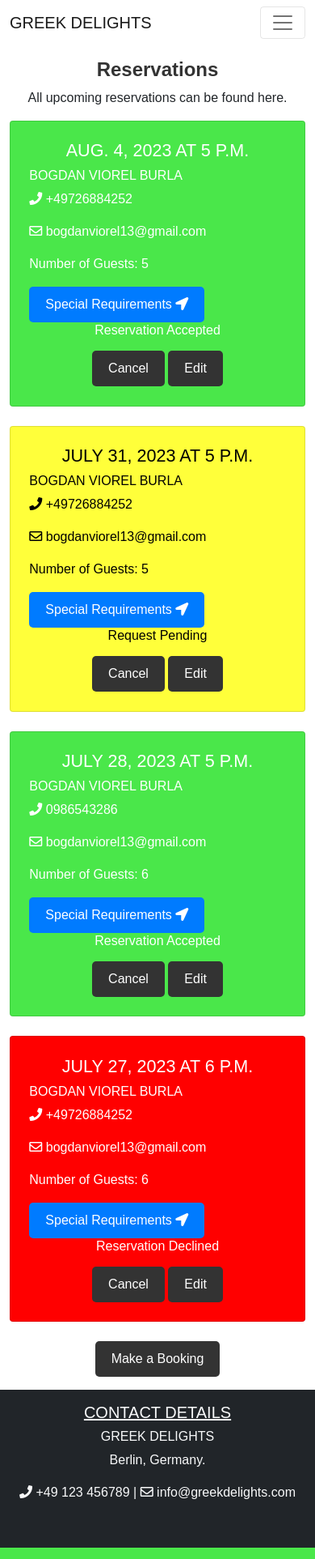
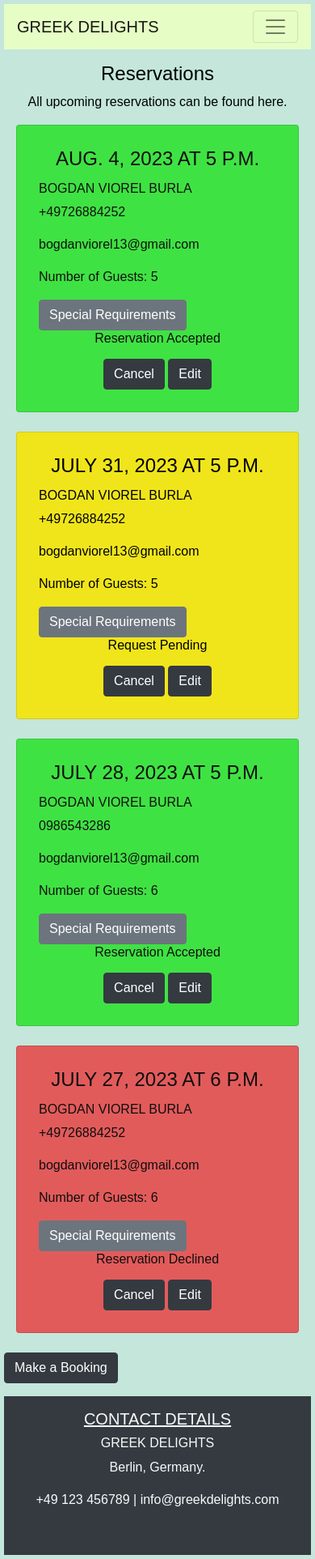
Before and after one commit to Bogdan131992/Project4-Restaurant-Reservation, a Django app: page /reservations in a window 390 px wide. Shown: the whole page at 81% size. Run offline with Django 3.2, Linux system fonts and the light colour scheme; a user stored in the database is signed in; data comes from the database, SQL or seed files in the repository; some libraries are stand-ins or nearby versions.

Commit message:
Add responsive navbar in base.html

```diff
--- a/reservation/templates/base.html
+++ b/reservation/templates/base.html
@@ -10,24 +10,19 @@
     <meta name="viewport" content="width=device-width, initial-scale=1.0">
     <meta
         name="description"
-        content="Welcome to Greek Delights, a restaurant in Berlin, Germany, offering the best of Greek cuisine. Enjoy our delicious Greek dishes in a cozy and friendly atmosphere."
+        content="Welcome to Greek Delights, a restaurant in Berlin, Germany,
+        offering the best of Greek cuisine. Enjoy our delicious Greek dishes i
+        n a cozy and friendly atmosphere."
     />
     <meta
         name="keywords"
-        content="greek delights, restaurant, greek cuisine, berlin, germany, speciality, menu, table, booking, reservation, location, opening hours, contact, details"
+        content="greek delights, restaurant, greek cuisine, berlin, germany,
+        speciality, menu, table, booking, reservation, location, contact, details"
     />
-    <!-- Google Fonts. -->
-    <link rel="preconnect" href="https://fonts.googleapis.com">
-    <link rel="preconnect" href="https://fonts.gstatic.com" crossorigin>
-    <link href="https://fonts.googleapis.com/css2?family=Roboto+Condensed&display=swap" rel="stylesheet">
-    <!-- Favicon. -->
-    <link rel="shortcut icon" href="{% static 'favicon/favicon.ico' %}" />
-    <!-- Font Awesome. -->
-    <link rel="stylesheet" href="https://cdnjs.cloudflare.com/ajax/libs/font-awesome/5.15.3/css/all.min.css">
+
     <!-- Bootstrap. -->
-    <link href="https://cdn.jsdelivr.net/npm/bootstrap@5.0.1/dist/css/bootstrap.min.css" rel="stylesheet"
-        integrity="sha384-+0n0xVW2eSR5OomGNYDnhzAbDsOXxcvSN1TPprVMTNDbiYZCxYbOOl7+AMvyTG2x" crossorigin="anonymous">
-    <!-- Link Stylesheet. -->
+    <link rel="stylesheet" href="https://cdn.jsdelivr.net/npm/bootstrap@4.0.0/dist/css/bootstrap.min.css"
+    integrity="sha384-Gn5384xqQ1aoWXA+058RXPxPg6fy4IWvTNh0E263XmFcJlSAwiGgFAW/dAiS6JXm" crossorigin="anonymous">
     <link rel="stylesheet" href="{% static 'reservation/style.css' %}">
     <!-- Title. -->
     <title>Greek Delights</title>
@@ -37,26 +32,19 @@
 <body class="site">
     <!-- Responsive Navbar. -->
     <header>
-        <nav class="navbar sticky-top navbar-expand-lg navbar-light" style="background-color: white;">
-            <!-- Navbar items container. -->
+      <nav class="navbar sticky-top navbar-expand-md navbar-expand-sm navbar-light" style="background-color: rgba(234, 255, 195, 0.911);">
         <div class="container-fluid">
-                <!-- Contains the restaurant name (brand). -->
           <a class="navbar-brand text-uppercase" href="{% url 'index' %}">Greek Delights</a>
-                <!-- Contains the hamburger menu toggle button. -->
-                <button class="navbar-toggler" type="button" data-bs-toggle="collapse" data-bs-target="#navbarNav"
-                    aria-controls="navbarNav" aria-expanded="false" aria-label="Toggle navigation">
+          <button class="navbar-toggler" type="button" data-toggle="collapse" data-target="#navbarNav" aria-controls="navbarNav" aria-expanded="false" aria-label="Toggle navigation">
             <span class="navbar-toggler-icon"></span>
           </button>
-
-
-                <!-- Contains the navigation links, uses if/else loop for authorization access. -->
           <div class="collapse navbar-collapse" id="navbarNav">
             <ul class="navbar-nav ms-auto">
 
                         {% if user.is_authenticated %}
 
                         <li class="nav-item">
-                            <a class="nav-link" href="{% url 'index' %}"><u> Home</u></a>
+                            <a class="nav-link" href="{% url 'index' %}">Home</a>
                         </li>
                         <li class="nav-item">
                             <a class="nav-link" href="{% url 'booking' %}">Make a Booking</a>
@@ -111,10 +99,25 @@
         </div>
     </footer>
 
+    <style>
+         body {
+            font-family: sans-serif;
+            color: black;
+            background-color: rgba(195, 230, 218, 0.973);
+            margin: 5px;
+        }
+
+
+
+
+            /* Add more styles for phone-sized devices as needed */
+
+    </style>
+
     <!-- Bootstrap Script. -->
-    <script src="https://cdn.jsdelivr.net/npm/bootstrap@5.0.1/dist/js/bootstrap.bundle.min.js"
-        integrity="sha384-gtEjrD/SeCtmISkJkNUaaKMoLD0//ElJ19smozuHV6z3Iehds+3Ulb9Bn9Plx0x4" crossorigin="anonymous">
-    </script>
+    <script src="https://code.jquery.com/jquery-3.2.1.slim.min.js" integrity="sha384-KJ3o2DKtIkvYIK3UENzmM7KCkRr/rE9/Qpg6aAZGJwFDMVNA/GpGFF93hXpG5KkN" crossorigin="anonymous"></script>
+<script src="https://cdn.jsdelivr.net/npm/popper.js@1.12.9/dist/umd/popper.min.js" integrity="sha384-ApNbgh9B+Y1QKtv3Rn7W3mgPxhU9K/ScQsAP7hUibX39j7fakFPskvXusvfa0b4Q" crossorigin="anonymous"></script>
+<script src="https://cdn.jsdelivr.net/npm/bootstrap@4.0.0/dist/js/bootstrap.min.js" integrity="sha384-JZR6Spejh4U02d8jOt6vLEHfe/JQGiRRSQQxSfFWpi1MquVdAyjUar5+76PVCmYl" crossorigin="anonymous"></script>
 
 </body>
 
--- a/reservation/templates/reservations.html
+++ b/reservation/templates/reservations.html
@@ -100,6 +100,28 @@
         </div>
         <a href="{% url 'booking' %}" class="text-center"><button class="btn btn-dark">Make a Booking</button></a>
     </div>
+    <style>
+        /* CSS for Pending Reservations */
+.pending {
+    background-color: rgba(245, 229, 10, 0.918);
+    color: black;
+    padding: 2%;
+}
+
+/* CSS for Accepted Reservations */
+.accepted {
+    background-color: rgba(31, 226, 31, 0.808);
+    color: rgb(17, 16, 16);
+    padding: 2%;
+}
+
+/* CSS for Declined Reservations */
+.declined {
+    background-color: rgb(226, 91, 91);
+    color: rgb(15, 14, 14);
+    padding: 2%;
+}
+    </style>
 </div>
 
 {% endblock %}
--- a/static/reservation/style.css
+++ /dev/null
@@ -1,71 +0,0 @@
-/* styles.css */
-
-/* Add your CSS styles here */
-body {
-    font-family: Arial, sans-serif;
-
-}
-
-.container {
-    max-width: 1200px;
-    margin: 0 auto;
-    padding: 20px;
-}
-
-.page-heading {
-    color: #333;
-    font-size: 24px;
-    font-weight: bold;
-}
-
-.btn {
-    display: inline-block;
-    padding: 10px 20px;
-    background-color: #007bff;
-    color: #fff;
-    text-decoration: none;
-    border: none;
-    border-radius: 5px;
-    cursor: pointer;
-}
-
-.btn-dark {
-    background-color: #333;
-}
-
-.double-booking {
-    color: red;
-}
-
-#hello-message-center {
-    display: block; /* or display: inline-block; */
-    position: fixed;
-    top: 50%;
-    left: 50%;
-    transform: translate(-50%, -50%);
-    background-color: rgba(147, 194, 238, 0.897);
-    color: rgb(248, 20, 31);
-    padding: 20px;
-    font-size: 24px; /* Adjust the font size to your preference */
-}
-
-/* CSS for Pending Reservations */
-.pending {
-    background-color: rgba(255, 255, 0, 0.774);
-    color: black;
-    padding: 2%;
-}
-
-/* CSS for Accepted Reservations */
-.accepted {
-    background-color: rgba(31, 226, 31, 0.808);
-    color: white;
-    padding: 2%;
-}
-
-/* CSS for Declined Reservations */
-.declined {
-    background-color: red;
-    color: white;
-    padding: 2%;
-}
```
Also changed, not shown: restaurant_reservation/settings.py (+1 -8 lines). Lines whose indentation alone changed are shown as unchanged.
